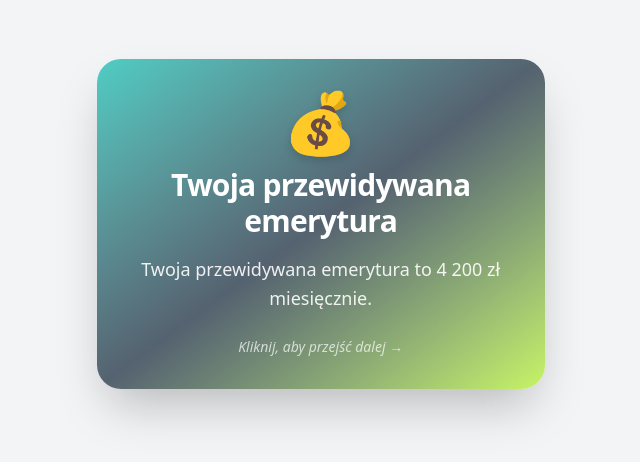
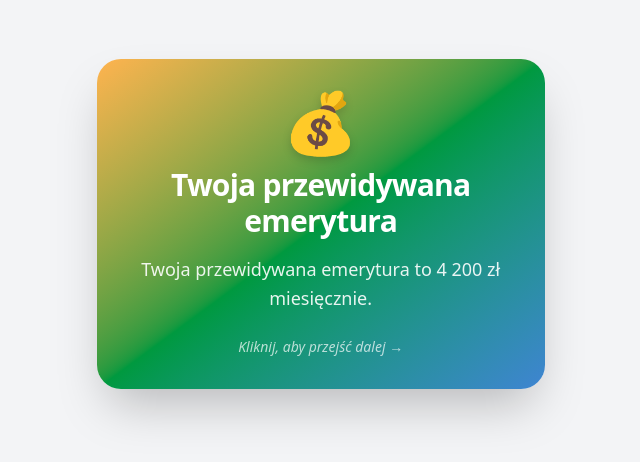
Before and after one commit to Przygody-Zusi/pz-web, a Next.js app: page /wrapped in a window 1280 px wide. Shown: the top 462 px of the page, without its empty margins (106-746 px from the left). Built offline with nearby package versions, Linux system fonts and the light colour scheme.

Commit message:
Updated Wrapped

```diff
--- a/src/app/(wrapped)/_components/WrappedSlide.tsx
+++ b/src/app/(wrapped)/_components/WrappedSlide.tsx
@@ -2,39 +2,59 @@
 
 import { useState } from "react"
 import { motion, AnimatePresence } from "framer-motion"
+import { X } from "lucide-react"
 
 export default function RetirementSummarySlides() {
   const [currentSlide, setCurrentSlide] = useState(0)
+  const [isMinimized, setIsMinimized] = useState(false)
+  const [hasViewedAll, setHasViewedAll] = useState(false)
 
   const slides = [
     {
       title: "Twoja przewidywana emerytura",
       text: "Twoja przewidywana emerytura to 4 200 zł miesięcznie.",
       highlight: "💰",
-      bg: "bg-gradient-to-br from-[#4ECDC4] via-[#556270] to-[#C7F464]",
+      bg: "bg-gradient-to-br from-[#ffb34f] via-[#00993f] to-[#3f84d2]",
       textColor: "text-white",
     },
     {
-      title: "Lata pracy",
-      text: "Przepracujesz około 38 lat, z czego 12 już za Tobą.",
+      title: "Siła nabywcza",
+      text: "W przeliczeniu na dzisiejszą wartość pieniądze, twoja emerytura to 2 000 zł miesięcznie.",
       highlight: "🕰️",
-      bg: "bg-gradient-to-br from-[#FF6B6B] via-[#FFD93D] to-[#FFB6B9]",
-      textColor: "text-gray-900",
+      bg: "bg-gradient-to-br from-[#f05e5e] via-[#ffb34f] to-[#000000]",
+      textColor: "text-white",
     },
     {
-      title: "Przyszłość",
-      text: "Dzięki systematycznym wpłatom, Twoja stabilność finansowa po 65 roku życia będzie bardzo dobra.",
+      title: "Twoje oczekiwania",
+      text: "Żeby móc PŁYWAĆ JACHTEM potrzebujesz jeszcze 50 milionów. Możesz to osiągnąć przechodząc na emeryturę 20 lat później.",
       highlight: "🌅",
-      bg: "bg-gradient-to-br from-[#A18CD1] via-[#FBC2EB] to-[#FEE140]",
-      textColor: "text-gray-800",
+      bg: "bg-gradient-to-br from-[#bec3ce] via-[#3f84d2] to-[#00416e]",
+      textColor: "text-gray-100",
     },
   ]
 
-  const nextSlide = () => setCurrentSlide((s) => (s + 1) % slides.length)
+  const nextSlide = () => {
+    const next = (currentSlide + 1) % slides.length
+    setCurrentSlide(next)
+    if (next === slides.length - 1) setHasViewedAll(true)
+  }
+
+  if (isMinimized) {
+    return (
+      <motion.button
+        onClick={() => setIsMinimized(false)}
+        className="fixed bottom-6 right-6 bg-[#00416e] text-white rounded-full w-14 h-14 flex items-center justify-center shadow-lg hover:scale-105 transition-transform"
+        initial={{ scale: 0 }}
+        animate={{ scale: 1 }}
+      >
+        💬
+      </motion.button>
+    )
+  }
 
   return (
     <div
-      className="w-full h-[400px] flex items-center justify-center cursor-pointer select-none"
+      className="w-full h-[400px] flex items-center justify-center cursor-pointer select-none relative"
       onClick={nextSlide}
     >
       <AnimatePresence mode="wait">
@@ -44,15 +64,30 @@ export default function RetirementSummarySlides() {
           animate={{ opacity: 1, scale: 1 }}
           exit={{ opacity: 0, scale: 1.04 }}
           transition={{ duration: 0.6, ease: "easeInOut" }}
-          className={`w-full max-w-md ${slides[currentSlide].bg} rounded-3xl shadow-2xl p-8 transition-colors duration-700`}
+          className={`relative w-full max-w-md ${slides[currentSlide].bg} rounded-3xl shadow-2xl p-8 transition-colors duration-700`}
         >
+          {/* Minimize button (only appears after all slides have been seen at least once) */}
+          {hasViewedAll && (
+            <button
+              onClick={(e) => {
+                e.stopPropagation()
+                setIsMinimized(true)
+              }}
+              className="absolute top-3 right-3 text-white/80 hover:text-white"
+            >
+              <X size={24} />
+            </button>
+          )}
+
           <div className={`text-center space-y-4 ${slides[currentSlide].textColor}`}>
             <div className="text-6xl drop-shadow-lg">{slides[currentSlide].highlight}</div>
             <h2 className="text-3xl font-bold tracking-tight">{slides[currentSlide].title}</h2>
-            <p className="text-lg font-medium leading-relaxed opacity-90">
+            <p className="text-lg font-medium leading-relaxed opacity-90 whitespace-pre-line">
               {slides[currentSlide].text}
             </p>
-            <p className="text-sm opacity-70 italic mt-6">Kliknij, aby przejść dalej →</p>
+            <p className="text-sm opacity-70 italic mt-6">
+              Kliknij, aby przejść dalej →
+            </p>
           </div>
         </motion.div>
       </AnimatePresence>
```
